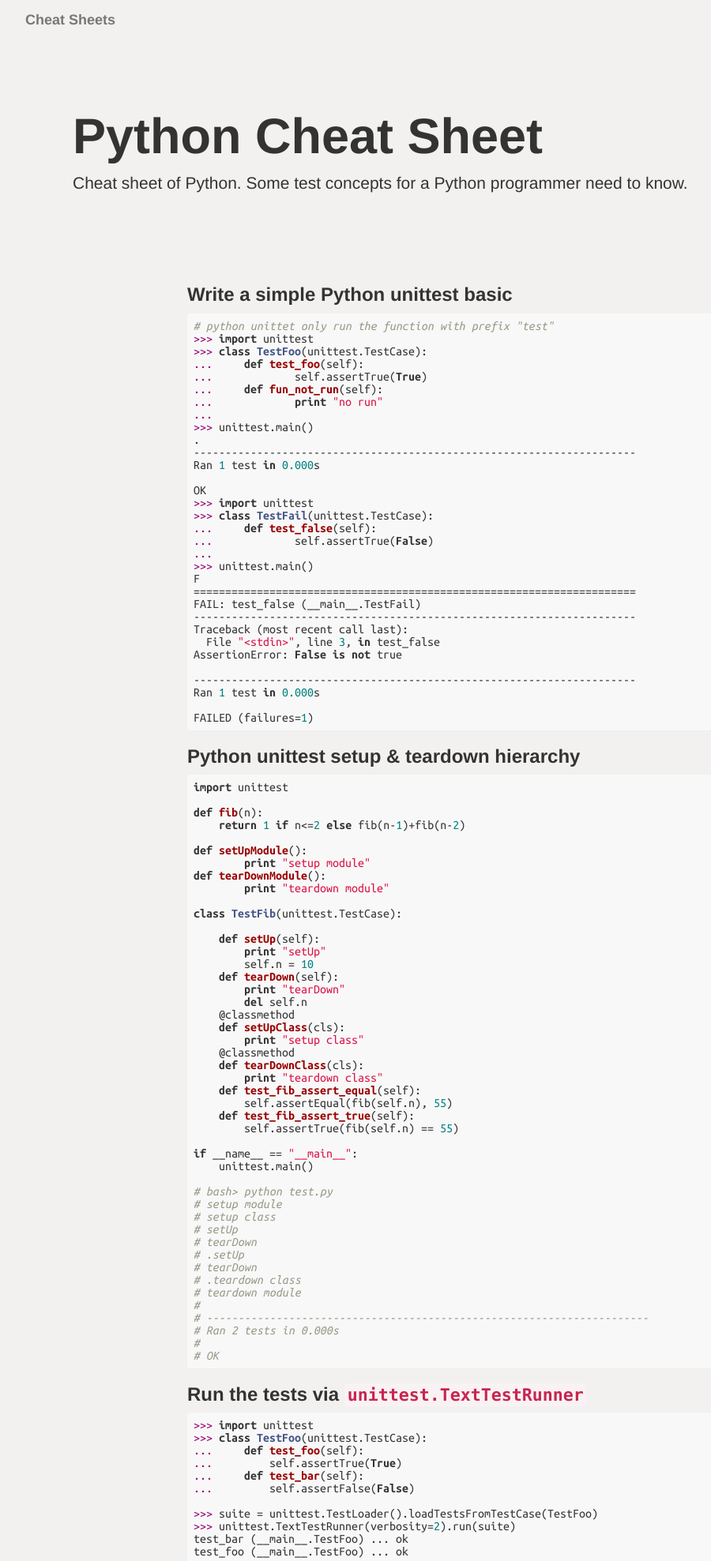
After one commit to crazyguitar/cheatsheet, a Flask app: page /python-test in a window 1280 px wide. The commit adds this page. Shown: the top 1977 px of the page at 79% size, without its empty margins (38-938 px from the left). Run offline with Flask 2, Linux system fonts and the light colour scheme; some libraries are stand-ins or nearby versions.

Commit message:
Add Python Test Note

```diff
--- /dev/null
+++ b/server/templates/cheatsheet/python-test.html
@@ -0,0 +1,225 @@
+{% extends "layout.html" %}
+
+{% block jumbotron %}
+<div class="jumbotron">
+   <h1>Python Cheat Sheet</h1>
+   <p>Cheat sheet of Python. Some test concepts for a Python programmer need to know.</p>
+</div>
+{% endblock %}
+
+{% block body %}
+<div class="row">
+<div class="col-md-8 col-md-offset-2 col-xs-12">
+
+<h3>Write a simple Python unittest basic</h3>
+<pre class="code python">
+# python unittet only run the function with prefix "test"
+&gt;&gt;&gt; import unittest
+&gt;&gt;&gt; class TestFoo(unittest.TestCase):
+...     def test_foo(self):
+...             self.assertTrue(True)
+...     def fun_not_run(self):
+...             print "no run"
+...
+&gt;&gt;&gt; unittest.main()
+.
+----------------------------------------------------------------------
+Ran 1 test in 0.000s
+
+OK
+&gt;&gt;&gt; import unittest
+&gt;&gt;&gt; class TestFail(unittest.TestCase):
+...     def test_false(self):
+...             self.assertTrue(False)
+...
+&gt;&gt;&gt; unittest.main()
+F
+======================================================================
+FAIL: test_false (__main__.TestFail)
+----------------------------------------------------------------------
+Traceback (most recent call last):
+  File "&lt;stdin&gt;", line 3, in test_false
+AssertionError: False is not true
+
+----------------------------------------------------------------------
+Ran 1 test in 0.000s
+
+FAILED (failures=1)
+</pre>
+
+<h3>Python unittest setup & teardown hierarchy</h3>
+<pre class="code python">
+import unittest
+
+def fib(n):
+    return 1 if n&lt;=2 else fib(n-1)+fib(n-2)
+
+def setUpModule():
+        print "setup module"
+def tearDownModule():
+        print "teardown module"
+
+class TestFib(unittest.TestCase):
+
+    def setUp(self):
+        print "setUp"
+        self.n = 10
+    def tearDown(self):
+        print "tearDown"
+        del self.n
+    @classmethod
+    def setUpClass(cls):
+        print "setup class"
+    @classmethod
+    def tearDownClass(cls):
+        print "teardown class"
+    def test_fib_assert_equal(self):
+        self.assertEqual(fib(self.n), 55)
+    def test_fib_assert_true(self):
+        self.assertTrue(fib(self.n) == 55)
+
+if __name__ == "__main__":
+    unittest.main()
+
+# bash&gt; python test.py
+# setup module
+# setup class
+# setUp
+# tearDown
+# .setUp
+# tearDown
+# .teardown class
+# teardown module
+#
+# ----------------------------------------------------------------------
+# Ran 2 tests in 0.000s
+#
+# OK
+</pre>
+<h3>Run the tests via <code>unittest.TextTestRunner</code></h3>
+<pre class="code python">
+&gt;&gt;&gt; import unittest
+&gt;&gt;&gt; class TestFoo(unittest.TestCase):
+...     def test_foo(self):
+...         self.assertTrue(True)
+...     def test_bar(self):
+...         self.assertFalse(False)
+
+&gt;&gt;&gt; suite = unittest.TestLoader().loadTestsFromTestCase(TestFoo)
+&gt;&gt;&gt; unittest.TextTestRunner(verbosity=2).run(suite)
+test_bar (__main__.TestFoo) ... ok
+test_foo (__main__.TestFoo) ... ok
+
+----------------------------------------------------------------------
+Ran 2 tests in 0.000s
+
+OK
+</pre>
+
+<h3>Test raise exception</h3>
+<pre class="code python">
+&gt;&gt;&gt; import unittest
+
+&gt;&gt;&gt; class TestRaiseException(unittest.TestCase):
+...     def test_raise_except(self):
+...         with self.assertRaises(SystemError):
+...             raise SystemError
+&gt;&gt;&gt; suite_loader = unittest.TestLoader()
+&gt;&gt;&gt; suite = suite_loader.loadTestsFromTestCase(TestRaiseException)
+&gt;&gt;&gt; unittest.TextTestRunner().run(suite)
+.
+----------------------------------------------------------------------
+Ran 1 test in 0.000s
+
+OK
+&gt;&gt;&gt; class TestRaiseFail(unittest.TestCase):
+...     def test_raise_fail(self):
+...         with self.assertRaises(SystemError):
+...             pass
+&gt;&gt;&gt; suite = unittest.TestLoader().loadTestsFromTestCase(TestRaiseFail)
+&gt;&gt;&gt; unittest.TextTestRunner(verbosity=2).run(suite)
+test_raise_fail (__main__.TestRaiseFail) ... FAIL
+
+======================================================================
+FAIL: test_raise_fail (__main__.TestRaiseFail)
+----------------------------------------------------------------------
+Traceback (most recent call last):
+  File "&lt;stdin&gt;", line 4, in test_raise_fail
+AssertionError: SystemError not raised
+
+----------------------------------------------------------------------
+Ran 1 test in 0.000s
+
+FAILED (failures=1)
+</pre>
+
+<h3>Group multiple testcases into a suite</h3>
+<pre class="code python">
+&gt;&gt;&gt; import unittest
+&gt;&gt;&gt; class TestFooBar(unittest.TestCase):
+...     def test_foo(self):
+...         self.assertTrue(True)
+...     def test_bar(self):
+...         self.assertTrue(True)
+...
+&gt;&gt;&gt; class TestHelloWorld(unittest.TestCase):
+...     def test_hello(self):
+...         self.assertEqual("Hello", "Hello")
+...     def test_world(self):
+...         self.assertEqual("World", "World")
+...
+&gt;&gt;&gt; suite_loader = unittest.TestLoader()
+&gt;&gt;&gt; suite1 = suite_loader.loadTestsFromTestCase(TestFooBar)
+&gt;&gt;&gt; suite2 = suite_loader.loadTestsFromTestCase(TestHelloWorld)
+&gt;&gt;&gt; suite = unittest.TestSuite([suite1, suite2])
+&gt;&gt;&gt; unittest.TextTestRunner(verbosity=2).run(suite)
+test_bar (__main__.TestFooBar) ... ok
+test_foo (__main__.TestFooBar) ... ok
+test_hello (__main__.TestHelloWorld) ... ok
+test_world (__main__.TestHelloWorld) ... ok
+
+----------------------------------------------------------------------
+Ran 4 tests in 0.000s
+
+OK
+</pre>
+
+<h3>Skip some tests in the TestCase</h3>
+<pre class="code python">
+&gt;&gt;&gt; import unittest
+&gt;&gt;&gt; RUN_FOO = False
+&gt;&gt;&gt; DONT_RUN_BAR = False
+&gt;&gt;&gt; class TestSkip(unittest.TestCase):
+...     def test_always_run(self):
+...         self.assertTrue(True)
+...     @unittest.skip("always skip this test")
+...     def test_always_skip(self):
+...         raise RuntimeError
+...     @unittest.skipIf(RUN_FOO == False, "demo skipIf")
+...     def test_skipif(self):
+...         raise RuntimeError
+...     @unittest.skipUnless(DONT_RUN_BAR == True, "demo skipUnless")
+...     def test_skipunless(self):
+...         raise RuntimeError
+...
+&gt;&gt;&gt; suite = unittest.TestLoader().loadTestsFromTestCase(TestSkip)
+&gt;&gt;&gt; unittest.TextTestRunner(verbosity=2).run(suite)
+test_always_run (__main__.TestSkip) ... ok
+test_always_skip (__main__.TestSkip) ... skipped 'always skip this test'
+test_skipif (__main__.TestSkip) ... skipped 'demo skipIf'
+test_skipunless (__main__.TestSkip) ... skipped 'demo skipUnless'
+
+----------------------------------------------------------------------
+Ran 4 tests in 0.000s
+
+OK (skipped=3)
+</pre>
+
+</div>
+</div>
+
+{% endblock %}
+
+{% block script %}
+{{ super() }}
+{% endblock %}
```
Also changed, not shown: server/templates/index.html (+8 -0 lines).
